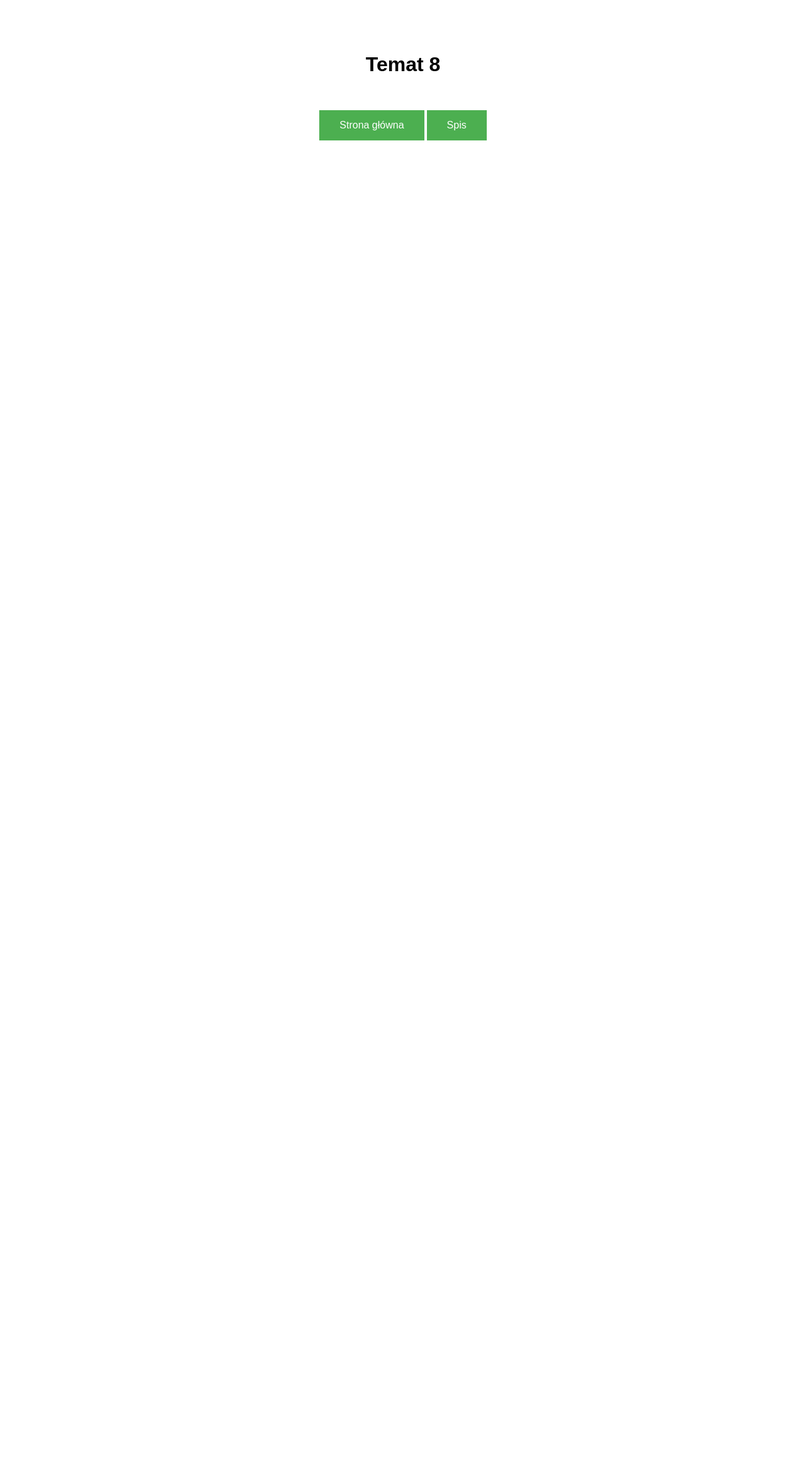
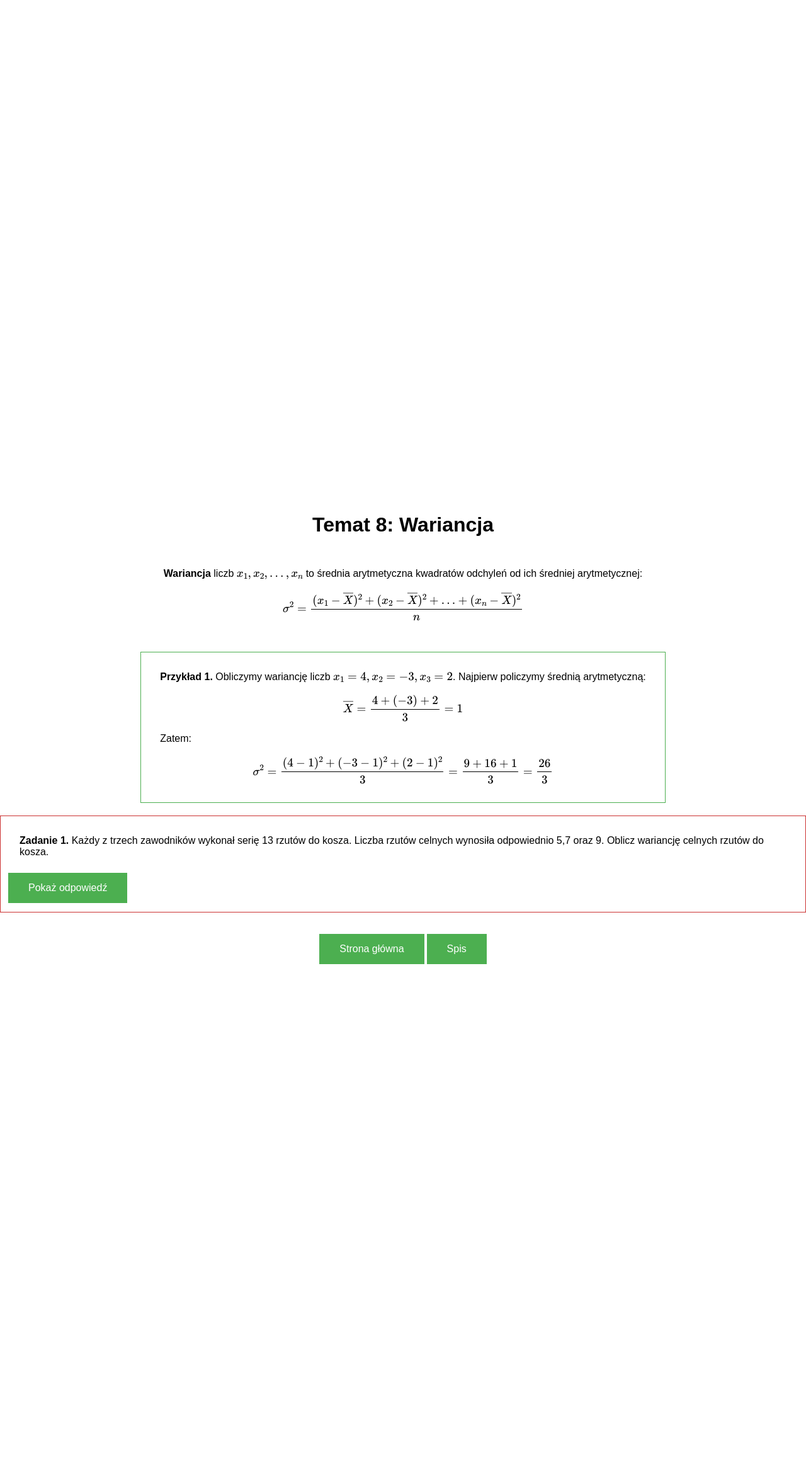
Before and after one commit to SzyKl24/Stat_site, a Flask app: page /temat8 in a window 1280 px wide. Shown: the whole page at 63% size. Before the commit the page ends 223 px from the top, so only its background shows below. Run offline with Flask 3, Linux system fonts and the light colour scheme.

Commit message:
Tymoteusz Majewski temat 7 poprawki, temat 8

```diff
--- a/templates/topics/temat8.html
+++ b/templates/topics/temat8.html
@@ -2,7 +2,7 @@
 <html>
 <head>
     <meta charset="utf-8">
-    <meta name="description" content="Strona temat 2">
+    <meta name="description" content="Strona temat 8">
     <title>Temat 8</title>
     <style>
         body {
@@ -10,7 +10,7 @@
         flex-direction: column;
         justify-content: center;
         align-items: center;
-        height: 35vh;
+        height: 290vh;
         margin: 0;
         font-family: Arial, sans-serif;
       }
@@ -42,12 +42,59 @@
         margin: 30px;
       }
       p {
-        margin: 30px;
+        margin: 20px;
       }
+      b {
+            font-weight: bold;
+        }
+      .obramowanieprzykład {
+            border: 1px solid #4CAF50;
+            padding: 10px;
+            margin: 10px 0;
+            text-align: left;
+        }
+      .obramowaniezadanie {
+            border: 1px solid #cb3131;
+            padding: 10px;
+            margin: 10px 0;
+        }
       </style>
+<script id="MathJax-script" async src="https://cdn.jsdelivr.net/npm/mathjax@3/es5/tex-mml-chtml.js"></script>
 </head>
 <body>
-    <h1>Temat 8</h1>
+    <h1>Temat 8: Wariancja</h1>
+    <p><b>Wariancja</b> liczb \(x_1, x_2, \ldots, x_n\) to średnia arytmetyczna kwadratów odchyleń od ich średniej arytmetycznej:
+      \[
+      \sigma^2 = \frac{(x_1 - \overline{X})^2 + (x_2 - \overline{X})^2 + \ldots + (x_n - \overline{X})^2}{n}
+      \]
+    </p>
+    <div class="obramowanieprzykład">
+      <p><b>Przykład 1.</b>
+      Obliczymy wariancję liczb \(x_1 = 4, x_2 = -3, x_3 = 2\).
+      Najpierw policzymy średnią arytmetyczną:
+        \[
+        \overline{X} = \frac{4 + (-3) + 2}{3} = 1
+        \]
+      Zatem:
+        \[
+        \sigma^2 = \frac{(4-1)^2 + (-3-1)^2 + (2-1)^2}{3} = \frac{9 + 16 + 1}{3} = \frac{26}{3}
+        \]
+      </p>
+    </div>
+
+    <div class="obramowaniezadanie">
+      <p><b>Zadanie 1.</b> Każdy z trzech zawodników wykonał serię 13 rzutów do kosza. Liczba rzutów celnych wynosiła odpowiednio 5,7 oraz 9. Oblicz wariancję celnych rzutów do kosza.</p>
+      <button onclick="showAnswer()">Pokaż odpowiedź</button>
+      <p id="answer" style="display:none;">Liczba rzutów w serii (\(13\)) nas nie interesuje. Aby obliczyć wariancję, musimy zacząć od znalezienia średniej arytmetycznej:
+        \[
+        \overline{X} = \frac{5 + 7 + 9}{3} = 7
+        \]
+      Zatem wariancja wynosi:
+        \[
+        \sigma^2 = \frac{(5-7)^2 + (7-7)^2 + (9-7)^2}{3} = \frac{4 + 0 + 4}{3} = \frac{8}{3}
+        \]
+      </p>
+    </div>
     <div class="buttoncontainer">
         <a href = "/">
             <button>Strona główna</button>
@@ -55,4 +102,9 @@
         <a href = "/spis">
             <button>Spis</button>
         </a>
+        <script>
+          function showAnswer() {
+              document.getElementById('answer').style.display = 'block';
+          }
+          </script>
 </html>
```
Also changed, not shown: templates/topics/temat7.html (+19 -4 lines).
